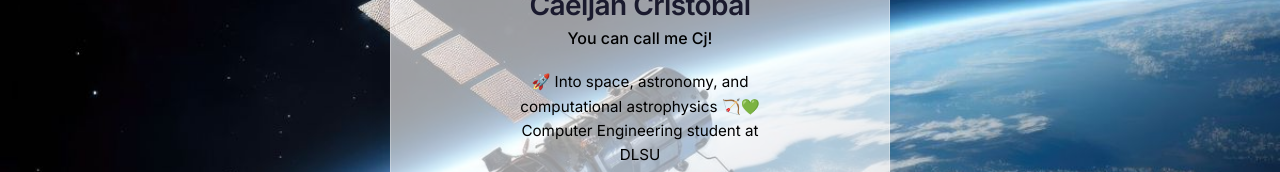
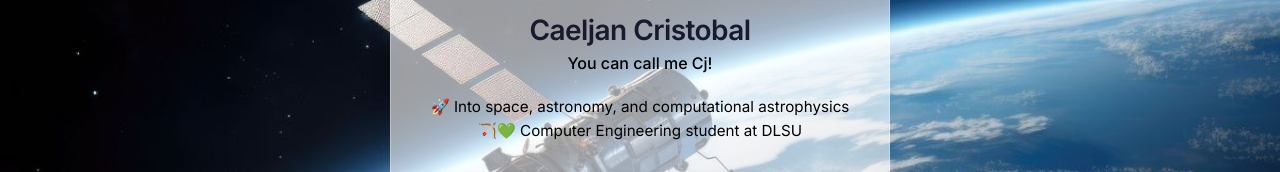
Before and after one commit to ccaeljan-lang/Caeljan-Cristobal, a website: page index.html in a window 1280 px wide. Shown: the part 217-389 px from the top of the page. Drawn offline with Linux system fonts and the light colour scheme.

Commit message:
change bio size width

```diff
--- a/style.css
+++ b/style.css
@@ -91,7 +91,7 @@ body {
     font-size: 0.95rem;
     color: var(--text-secondary);
     margin-bottom: 2rem;
-    max-width: 280px;
+    max-width: 5000px;
     margin-left: auto;
     margin-right: auto;
     line-height: 1.6;
```
